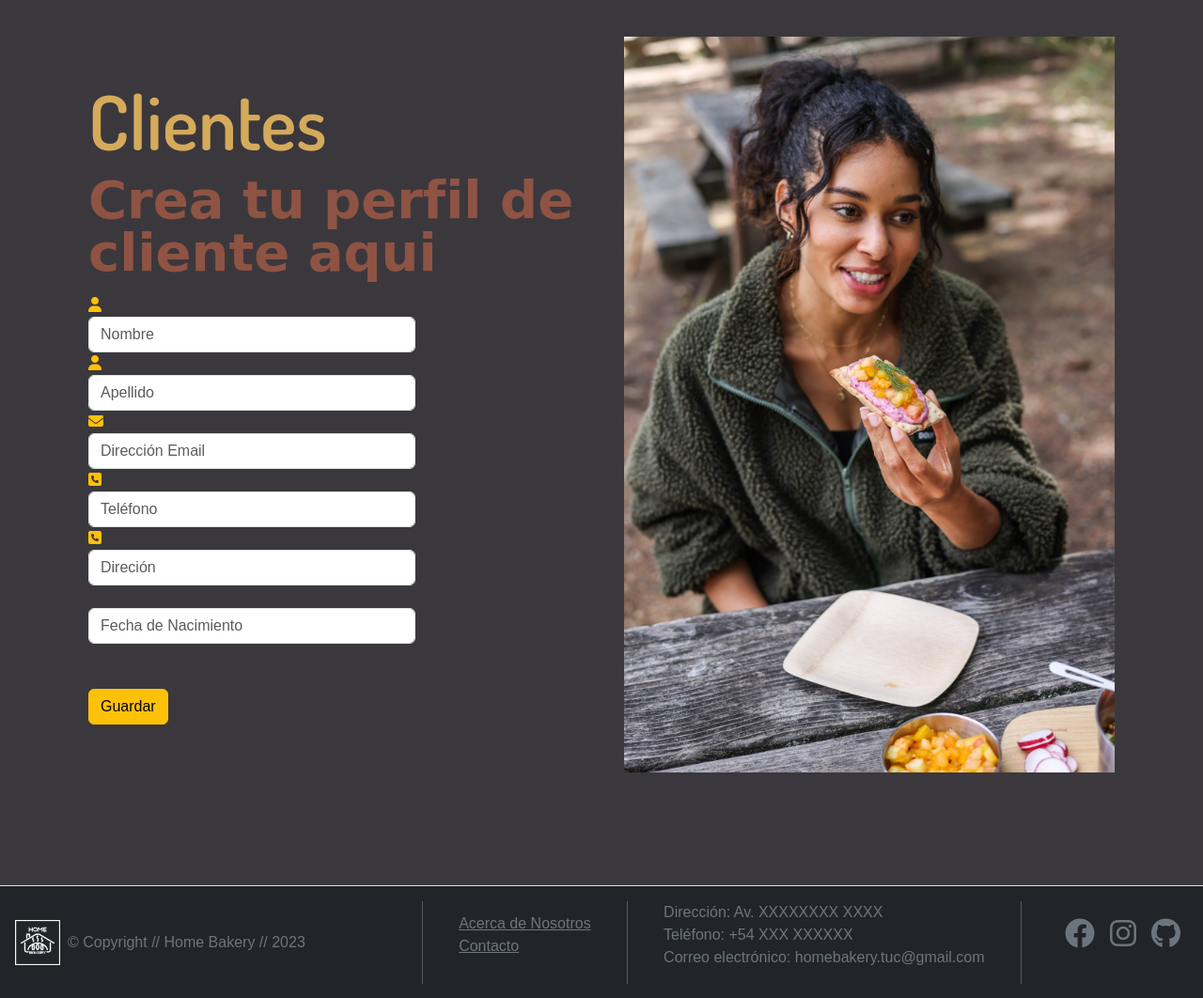
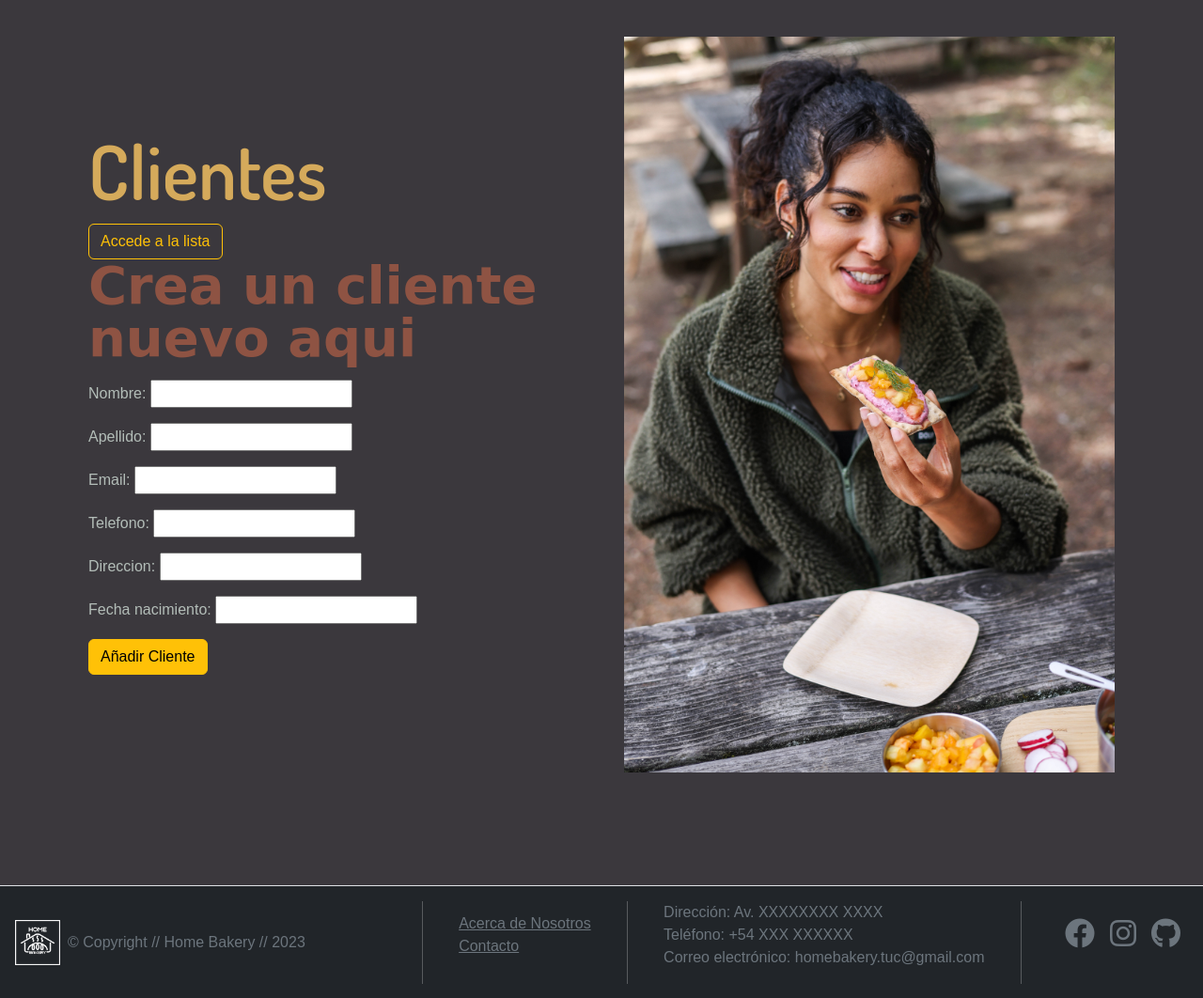
Before and after one commit to LucianoAngeleri/Home-Bakery-Web, a Django app: template HomeBakery/templates/HomeBakery/cliente.html in a window 1280 px wide. Shown: the part 57-1119 px from the top of the page at 94% size. Run offline with Django 4.2, Linux system fonts and the light colour scheme; the template is opened without the code that fills it: values that come from a table or form of the project are taken from there, others are empty; parts of the project's set-up code (start-up, migrations or seed data) failed here and were passed over; some web fonts are replaced.

Commit message:
Se añadió el fomulario de cliente con sus funcionalidades para ver el detalle y la lista de clientes

```diff
--- a/HomeBakery/templates/HomeBakery/cliente.html
+++ b/HomeBakery/templates/HomeBakery/cliente.html
@@ -4,50 +4,19 @@
 <section class="container col-xxl-8 px-4 py-5">
   <div class="row flex-lg-row-reverse align-items-center g-5 py-5">
     <div class="col-10 col-sm-8 col-lg-6">
-        <img src="{% static 'HomeBakery/assets/img/img-cliente.jpg' %}" class="d-block mx-lg-auto img-fluid" alt="Imágen de Panes" width="700" height="500" loading="lazy">
+      <img
+        src="{% static 'HomeBakery/assets/img/img-cliente.jpg' %}" class="d-block mx-lg-auto img-fluid" alt="Imágen de Panes" width="700" height="500" loading="lazy" />
     </div>
     <div class="col-lg-6">
       <h1 class="display-1 fw-bold lh-1 mb-3 mainTitle">Clientes</h1>
-        <h2 class="display-4 fw-bold lh-1 mb-3 subtitle">Crea tu perfil de cliente aqui</h2>
-        <form>
-            <div class="form-group">
-                <span class="col-md-1 col-md-offset-2 text-center text-warning"><i class="fa fa-user bigicon"></i></span>
-                <div class="col-md-8">
-                    <input id="fname" name="name" type="text" placeholder="Nombre" class="form-control">
-                </div>
-            </div>
-            <div class="form-group">
-                <span class="col-md-1 col-md-offset-2 text-center text-warning"><i class="fa fa-user bigicon"></i></span>
-                <div class="col-md-8">
-                    <input id="lname" name="name" type="text" placeholder="Apellido" class="form-control">
-                </div>
-            </div>
-            <div class="form-group">
-                <span class="col-md-1 col-md-offset-2 text-center text-warning"><i class="fa fa-envelope bigicon"></i></span>
-                <div class="col-md-8">
-                    <input id="email" name="email" type="text" placeholder="Dirección Email" class="form-control">
-                </div>
-            </div>
-            <div class="form-group">
-                <span class="col-md-1 col-md-offset-2 text-center text-warning"><i class="fa fa-phone-square bigicon"></i></span>
-                <div class="col-md-8">
-                    <input id="phone" name="phone" type="text" placeholder="Teléfono" class="form-control">
-                </div>
-            </div>
-            <div class="form-group">
-                <span class="col-md-1 col-md-offset-2 text-center text-warning"><i class="fa fa-phone-square bigicon"></i></span>
-                <div class="col-md-8">
-                    <input id="phone" name="phone" type="text" placeholder="Direción" class="form-control">
-                </div>
-            </div>
-            <div class="form-group">
-                <span class="col-md-1 col-md-offset-2 text-center text-warning"><i class="fa fa-date bigicon"></i></span>
-                <div class="col-md-8">
-                    <input id="phone" name="phone" type="text" placeholder="Fecha de Nacimiento" class="form-control">
-                </div>
-            </div>
-            <button type="submit" class="btn btn-warning mt-5">Guardar</button>
+      <a class="btn btn-outline-warning" href="{% url 'cliente_lista' %}">Accede a la lista</a>
+      <h2 class="display-4 fw-bold lh-1 mb-3 subtitle">Crea un cliente nuevo aqui</h2>
+      <form action="{% url 'agregar_cliente' %}" method="post">
+        {% csrf_token %}
+        {{form.as_p}}
+        <input class="btn btn-warning" type="submit" value="Añadir Cliente" />
       </form>
     </div>
   </div>
-  </section>   {% endblock %}
+</section>
+{% endblock %}
--- a/HomeBakery/urls.py
+++ b/HomeBakery/urls.py
@@ -8,6 +8,12 @@ urlpatterns = [
     path('producto/lista', views.ProductoList.as_view() , name='producto_lista'),
     path('producto/<pk>/detalle', views.ProductoDetail.as_view() , name='producto_detalle'),
     path('producto/buscar', views.buscar_producto, name='buscar_producto'),
-    path('pedido/', views.pedido, name='pedido'),
-    path('cliente/', views.cliente, name='cliente'),
+    path('pedido/', views.mostrar_pedido, name='pedido'),
+    path('pedido/agregar', views.agregar_pedido, name='agregar_pedido'),
+    path('pedido/lista', views.PedidoList.as_view() , name='pedido_lista'),
+    path('pedido/<pk>/detalle', views.PedidoDetail.as_view() , name='pedido_detalle'),
+    path('cliente/', views.mostrar_cliente, name='cliente'),
+    path('cliente/agregar', views.agregar_cliente, name='agregar_cliente'),
+    path('cliente/lista', views.ClienteList.as_view() , name='cliente_lista'),
+    path('cliente/<pk>/detalle', views.ClienteDetail.as_view() , name='cliente_detalle'),
 ]
```
Also changed, not shown: HomeBakery/templates/HomeBakery/cliente_detalle.html (added, +15 -0 lines), HomeBakery/templates/HomeBakery/cliente_lista.html (added, +18 -0 lines), HomeBakery/views.py (+48 -2 lines). Lines whose indentation alone changed are shown as unchanged.
